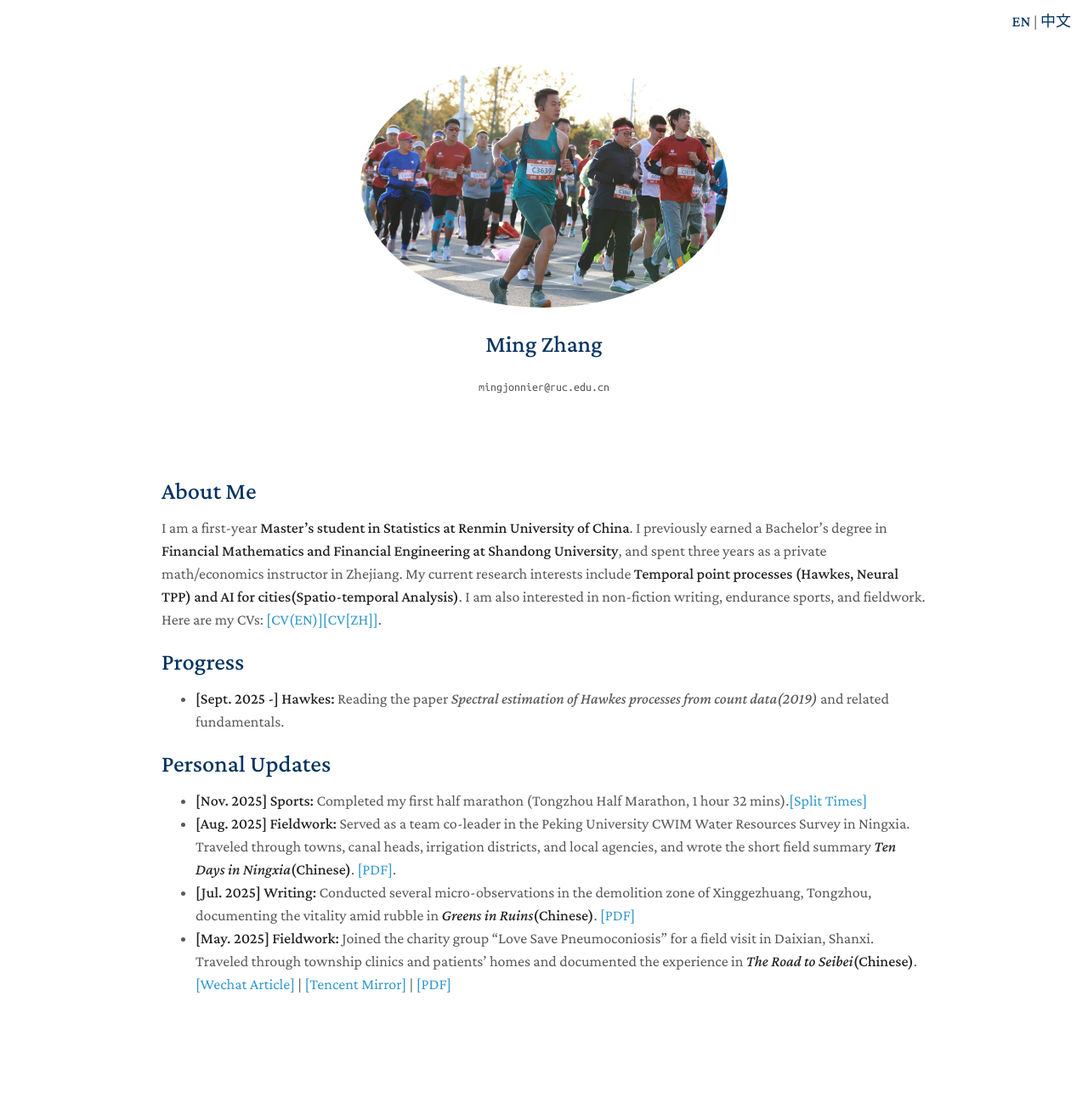
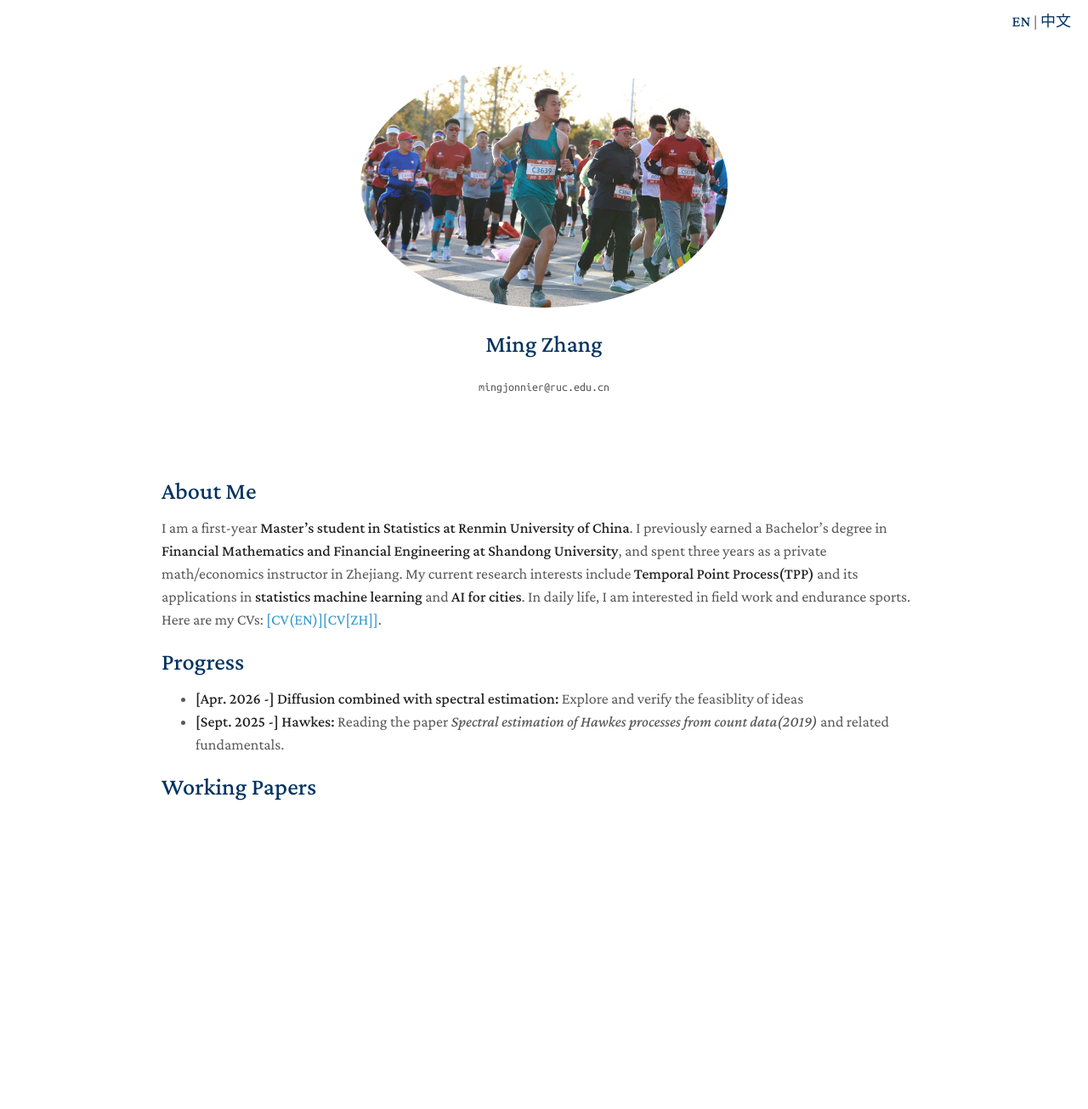
Before and after one commit to zhangming4153/zhangming4153.github.io, a Jekyll site: the page built from index.md, in a window 1280 px wide. Shown: the whole page at 85% size. Built offline with Jekyll 4.4.1, drawn with Linux system fonts in a browser that asks for light colours; a style sheet for code colours, icons or effects is not loaded; after the commit the page ends 1069 px from its top, so only the background shows below that.

Commit message:
Update index.md

```diff
--- a/index.md
+++ b/index.md
@@ -4,16 +4,12 @@ title: Ming Zhang
 ---
 ## About Me
 
-I am a first-year **Master's student in Statistics at Renmin University of China**. I previously earned a Bachelor's degree in **Financial Mathematics and Financial Engineering at Shandong University**, and spent three years as a private math/economics instructor in Zhejiang. My current research interests include **Temporal point processes (Hawkes, Neural TPP) and AI for cities(Spatio-temporal Analysis)**. I am also interested in non-fiction writing, endurance sports, and fieldwork. Here are my CVs: [[CV(EN)]](assets/CV_MingZhang_en.pdf)[[CV[ZH]]](assets/CV_MingZhang_zh.pdf).
+I am a first-year **Master's student in Statistics at Renmin University of China**. I previously earned a Bachelor's degree in **Financial Mathematics and Financial Engineering at Shandong University**, and spent three years as a private math/economics instructor in Zhejiang. My current research interests include **Temporal Point Process(TPP)** and its applications in **statistics machine learning** and **AI for cities**. In daily life, I am interested in field work and endurance sports. Here are my CVs: [[CV(EN)]](assets/CV_MingZhang_en.pdf)[[CV[ZH]]](assets/CV_MingZhang_zh.pdf).
 
 
 ## Progress
+- **[Apr. 2026 -] Diffusion combined with spectral estimation:** Explore and verify the feasiblity of ideas
 - **[Sept. 2025 -] Hawkes:** Reading the paper _Spectral estimation of Hawkes processes from
 count data(2019)_ and related fundamentals.
 
-## Personal Updates
-- **[Nov. 2025] Sports:** Completed my first half marathon (Tongzhou Half Marathon, 1 hour 32 mins).[[Split Times]](/assets/tongz_semimara.jpg)
-- **[Aug. 2025] Fieldwork:** Served as a team co-leader in the Peking University CWIM Water Resources Survey in Ningxia. Traveled through towns, canal heads, irrigation districts, and local agencies, and wrote the short field summary **_Ten Days in Ningxia_(Chinese)**. [[PDF]](assets/Ningxia.pdf).
-- **[Jul. 2025] Writing:** Conducted several micro-observations in the demolition zone of Xinggezhuang, Tongzhou, documenting the vitality amid rubble in **_Greens in Ruins_(Chinese)**. [[PDF]](assets/Greenruins.pdf)
-- **[May. 2025] Fieldwork:** Joined the charity group “Love Save Pneumoconiosis” for a field visit in Daixian, Shanxi. Traveled through township clinics and patients’ homes and documented the experience in **_The Road to Seibei_(Chinese)**.
- [[Wechat Article]](https://mp.weixin.qq.com/s/o8Zpdd-DVcAKxdC4jhWxGg) | [[Tencent Mirror]](https://news.qq.com/rain/a/20250605A06ML000) | [[PDF]](assets/Shanxi.pdf)
+## Working Papers
```
